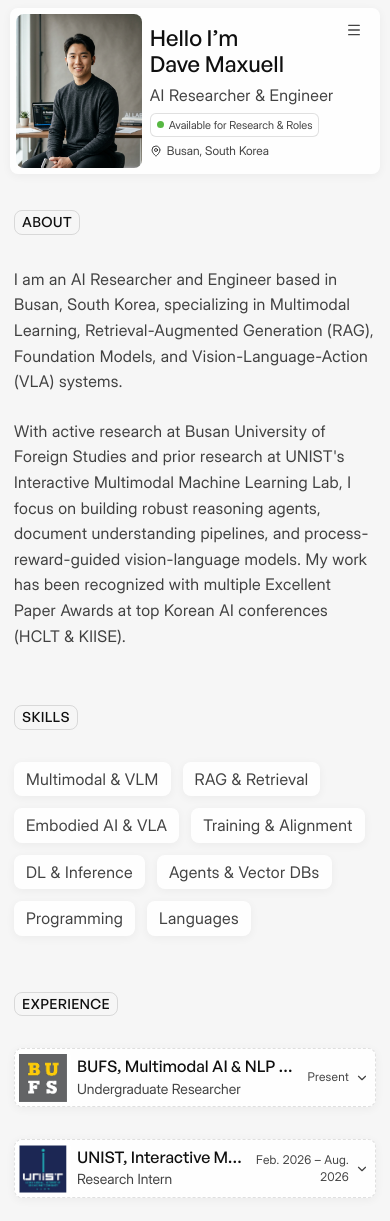
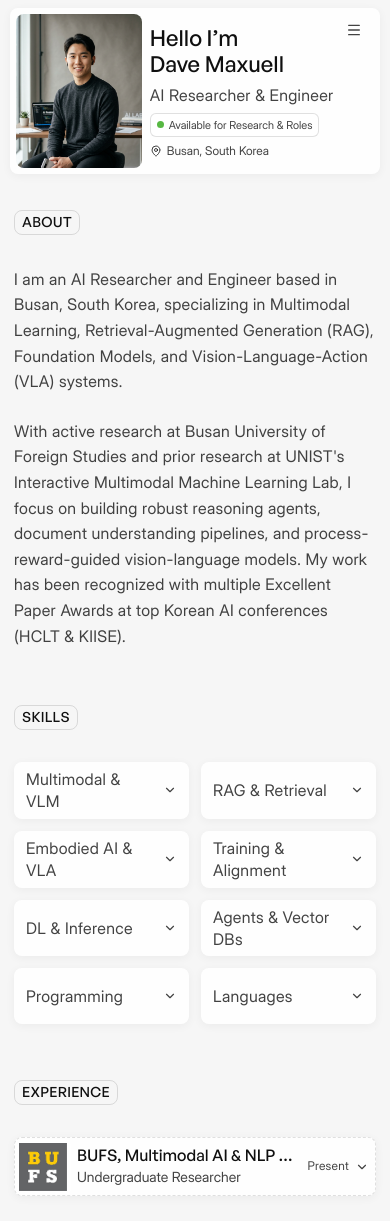
Before and after one commit to davemaxuell/CV, a React (Vite) app: page / in a window 390 px wide. Shown: the top 1221 px of the page. Built offline with nearby package versions, Linux system fonts and the light colour scheme; a web font is replaced by a local one.

Commit message:
Align skill categories in a responsive grid

```diff
--- a/src/components/SkillsSection.tsx
+++ b/src/components/SkillsSection.tsx
@@ -1,5 +1,6 @@
 import { useState } from "react";
 import { AnimatePresence, motion, useReducedMotion } from "motion/react";
+import { ChevronDown } from "lucide-react";
 import { SectionBadge } from "./SectionBadge";
 import { skillCategories } from "../data/portfolioData";
 export const SkillsSection = () => {
@@ -18,7 +19,8 @@ export const SkillsSection = () => {
             aria-controls="skill-detail"
             onClick={() => setSelected(selected === g.title ? null : g.title)}
           >
-            {g.shortTitle || g.title}
+            <span>{g.shortTitle || g.title}</span>
+            <ChevronDown size={14} aria-hidden="true" />
           </button>
         ))}
       </div>
--- a/src/index.css
+++ b/src/index.css
@@ -336,15 +336,25 @@ textarea:focus-visible {
   line-height: 25.6px;
   letter-spacing: 0.32px;
 }
+#skills {
+  container-type: inline-size;
+}
 .skill-chips {
-  display: flex;
-  flex-wrap: wrap;
-  gap: 16px;
+  display: grid;
+  grid-template-columns: repeat(2, minmax(0, 1fr));
+  gap: 12px;
 }
 .skill-chip {
+  display: flex;
+  align-items: center;
+  justify-content: space-between;
+  gap: 8px;
+  min-height: 56px;
+  min-width: 0;
+  text-align: left;
   font-size: 16px;
   line-height: 22.4px;
-  padding: 6px 12px;
+  padding: 12px;
   border-radius: 8px;
   background: var(--surface);
   box-shadow: var(--shadow);
@@ -482,6 +492,21 @@ textarea:focus-visible {
 }
 .publication-list {
   width: 100%;
+}
+.skill-chip svg {
+  flex-shrink: 0;
+  transition: transform 0.2s;
+}
+.skill-chip[aria-expanded="true"] svg {
+  transform: rotate(180deg);
+}
+@container (min-width: 840px) {
+  .skill-chips {
+    grid-template-columns: repeat(4, minmax(0, 1fr));
+  }
+}
+@media (prefers-reduced-motion: reduce) {
+  .skill-chip svg { transition: none; }
 }
 .resume-award {
   align-self: flex-start;
```
Also changed, not shown: 1 other file (tests, documents, lock files or other folders).
